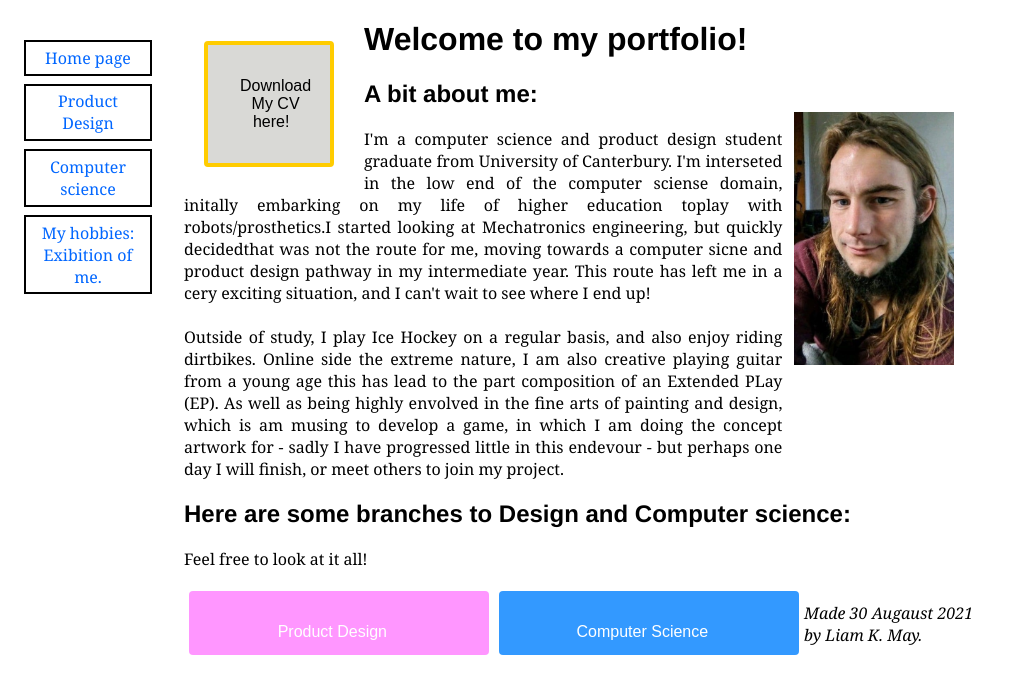
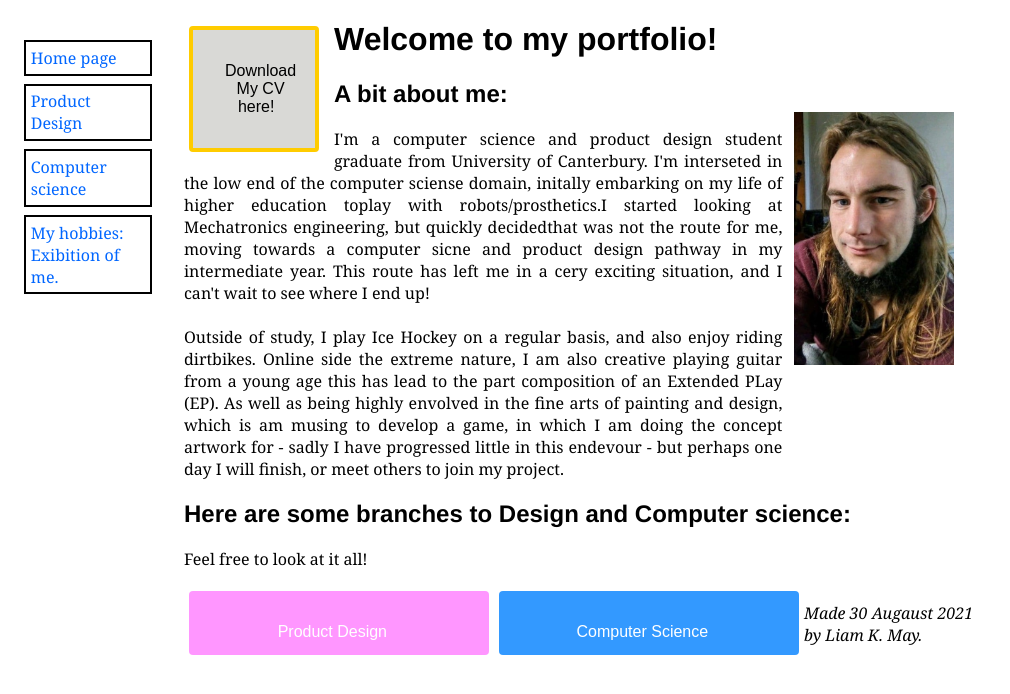
Before and after one commit to TheTriangleTrippa/Portfolio, a Jekyll site: the page built from index.html, in a window 1280 px wide. Shown: the top 694 px of the page, without its empty margins (0-1010 px from the left). Built offline with Jekyll 4.4.1, drawn with Linux system fonts in a browser that asks for light colours.

Commit message:
Update stylesheet.css

```diff
--- a/assets/css/stylesheet.css
+++ b/assets/css/stylesheet.css
@@ -9,10 +9,9 @@ body {
   background-color: none; /* Green */
   border: none;
   color: white;
-  padding: 15px;
-  text-align: center;
+
   text-decoration: none;
-  display: inline-block;
+  display: block;
   font-size: 16px;
   cursor: pointer;
   float: left;
```
